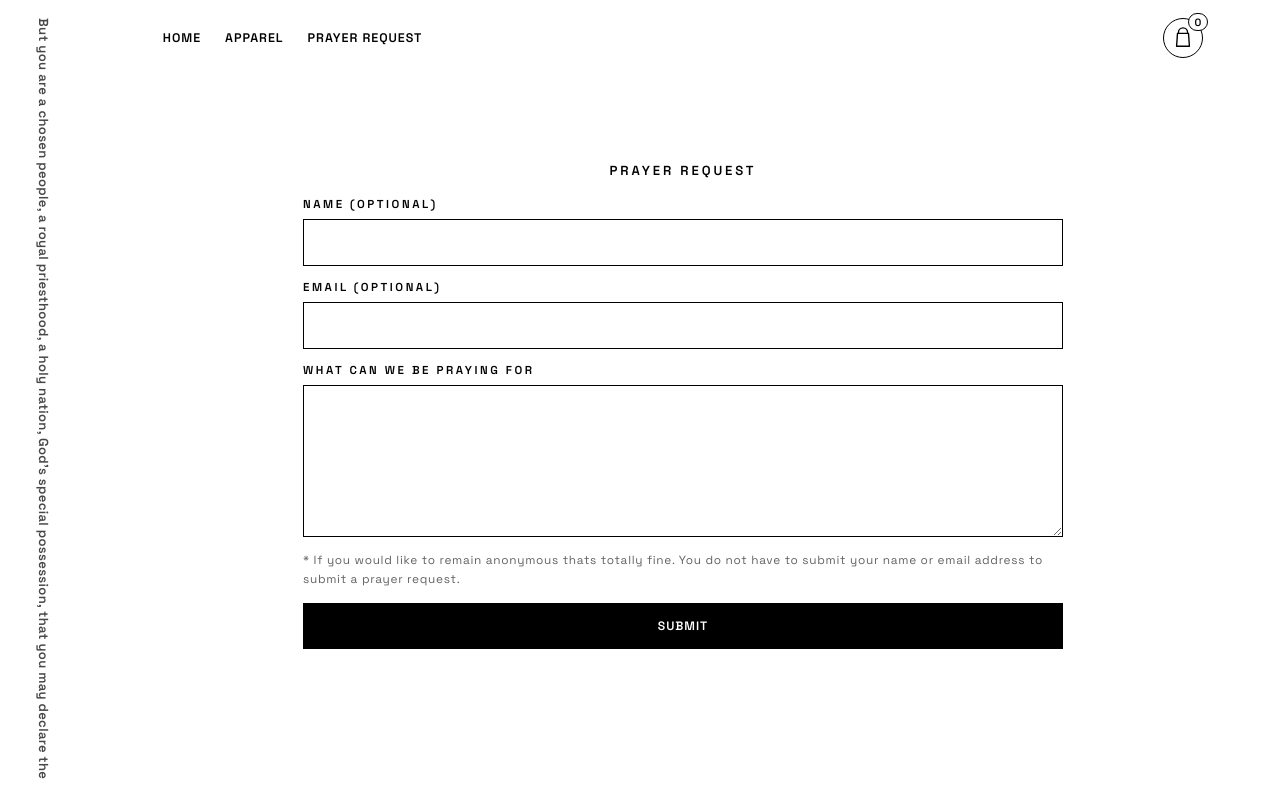
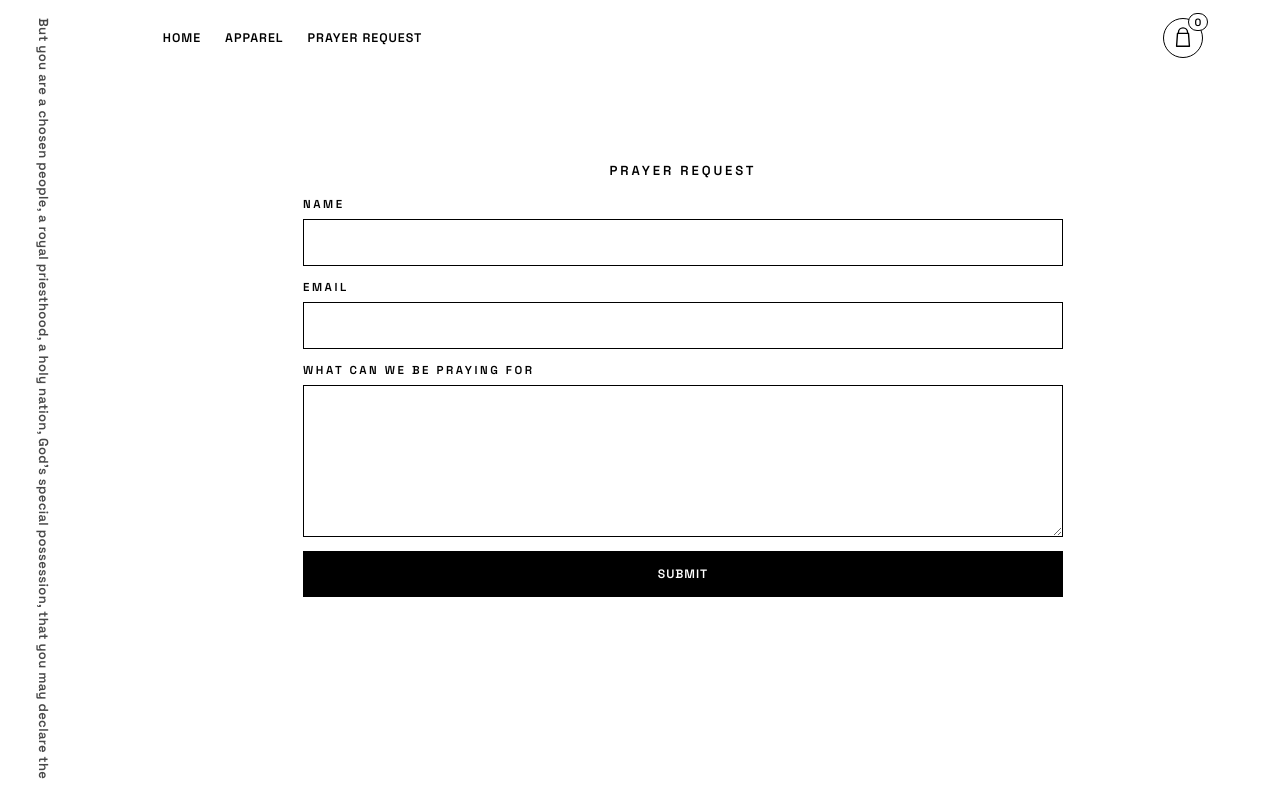
Before and after one commit to chosencollectiveandco-cyber/chosen, a website: page prayer.html in a window 1280 px wide. Drawn offline with Linux system fonts and the light colour scheme.

Commit message:
Update prayer form

```diff
--- a/prayer.html
+++ b/prayer.html
@@ -80,12 +80,12 @@
           </p>
 
           <div class="form-field">
-            <label class="form-label" for="prayer-name">Name (Optional)</label>
+            <label class="form-label" for="prayer-name">Name</label>
             <input class="form-input" id="prayer-name" name="name" type="text" autocomplete="name" />
           </div>
 
           <div class="form-field">
-            <label class="form-label" for="prayer-email">Email (Optional)</label>
+            <label class="form-label" for="prayer-email">Email</label>
             <input
               class="form-input"
               id="prayer-email"
@@ -99,10 +99,6 @@
           <div class="form-field">
             <label class="form-label" for="prayer-message">What can we be praying for</label>
             <textarea class="form-textarea" id="prayer-message" name="message" rows="6" required></textarea>
-            <p class="form-note">
-              * If you would like to remain anonymous thats totally fine. You do not have to submit your name or email
-              address to submit a prayer request.
-            </p>
           </div>
 
           <button class="prayer-button" type="submit">Submit</button>
```
